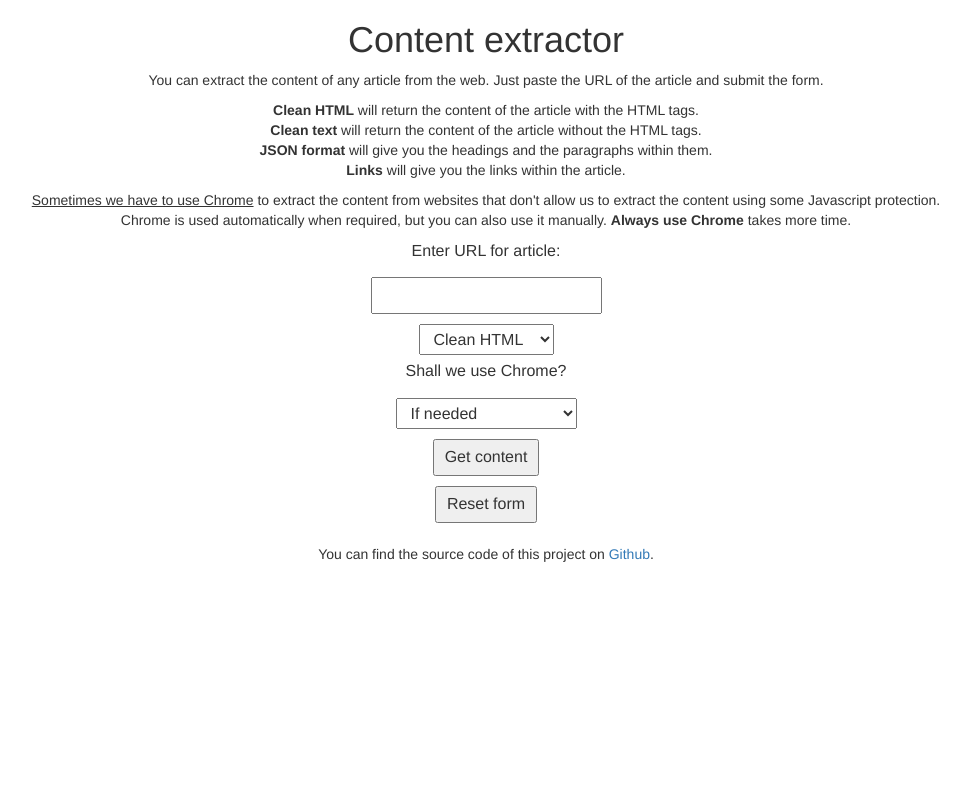
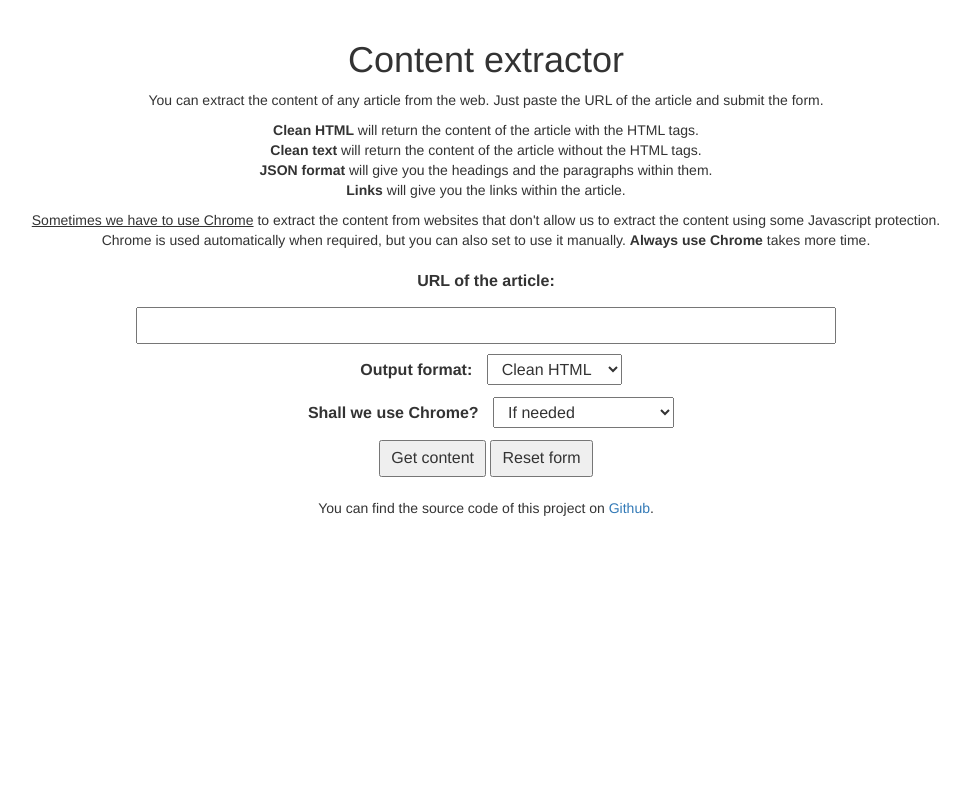
Before and after one commit to yanmcs/content-extractor, a Flask app: page / in a window 1280 px wide. Shown: the whole page, without its empty margins (154-1124 px from the left). Run offline with Flask 2, Linux system fonts and the light colour scheme.

Commit message:
better form

```diff
--- a/templates/form.html
+++ b/templates/form.html
@@ -5,6 +5,9 @@
         <meta name="viewport" content="width=device-width, initial-scale=1.0">
         <meta charset="utf-8">
         <style>
+            body {
+                padding: 20px;
+            }
             label, input, select{
                 margin: 5px 0;
                 padding: 5px 10px;
@@ -27,27 +30,28 @@
         </p>
         <p>
             <u>Sometimes we have to use Chrome</u> to extract the content from websites that don't allow us to extract the content using some Javascript protection.<br>
-            Chrome is used automatically when required, but you can also use it manually. <b>Always use Chrome</b> takes more time.
+            Chrome is used automatically when required, but you can also set to use it manually. <b>Always use Chrome</b> takes more time.
         </p>
         <form method="get" action="/">
-            <p>Enter URL for article:</p>
-            <input type="text" name="url"><br>
+            <label>URL of the article:</label><br>
+            <input style="width: 700px; max-width: 100%;" type="text" name="url"><br>
 
+            <label>Output format:</label>
             <select name="format">
                 <option value="html">Clean HTML</option>
                 <option value="text">Text only</option>
                 <option value="json">JSON format</option>
                 <option value="links">Links</option>
             </select><br>
-            <p>
+            <label>
                 Shall we use Chrome?
-            </p>
+            </label>
             <select name="chrome">
                 <option value="no">If needed</option>
                 <option value="yes">Always use chrome</option>
             </select><br>
 
-            <input type="submit" value="Get content"><br>
+            <input type="submit" value="Get content">
             <input type="reset" value="Reset form">
         </form>
         <p>
```
